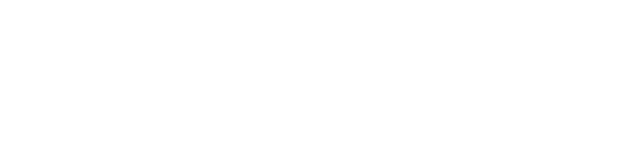
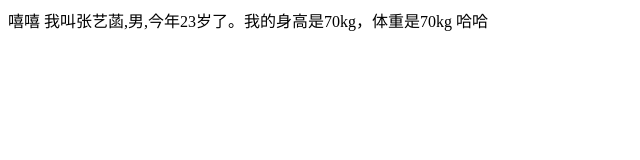
Before and after one commit to littleBoBoy/vue2-source-code-learn, a plain HTML site: page index.html in a window 1280 px wide. Shown: the whole page, without its empty margins (0-640 px from the left). Drawn offline with Linux system fonts and the light colour scheme.

Commit message:
简单将vue 中的数据和html 关联

```diff
--- a/Vue.js
+++ b/Vue.js
@@ -38,9 +38,16 @@ function initWatch(vm, watch) {
 }
 
 function mount(vm, el) {
-  console.log(el)
   const rootDom = document.querySelector(el)
-  console.log(rootDom)
+  const regex = /{{2}.*?}{2}/g
+  let sourceTemplate = rootDom.innerText
+  for (const match of sourceTemplate.matchAll(regex)) {
+    const key = match[0].slice(2, match[0].length - 2)
+    rootDom.innerText = sourceTemplate.replaceAll(match[0], vm[key])
+    new Watcher(vm, key, newVal => {
+      rootDom.innerText = sourceTemplate.replace(match[0], newVal)
+    })
+  }
 }
 function Vue(options) {
   const {
--- a/index.html
+++ b/index.html
@@ -7,7 +7,7 @@
     <title>Document</title>
   </head>
   <body>
-    <div id="app"></div>
+    <div id="app">嘻嘻 {{baseInfo}} 哈哈</div>
     <script type="module">
       import Vue from './Vue.js'
       const app = new Vue({
@@ -32,14 +32,16 @@
           }
         },
         created() {
-          console.log(this.baseInfo)
           this.name = '王章昊'
           this.age = 23
           this.sex = '男'
-          this.formatData()
           this.stature.weight = '70kg'
           this.stature.height = '175cm'
           this.formatData()
+          setTimeout(() => {
+            this.name = '张艺菡'
+            console.log(this.baseInfo)
+          }, 2000)
         },
         methods: {
           formatData() {
```
